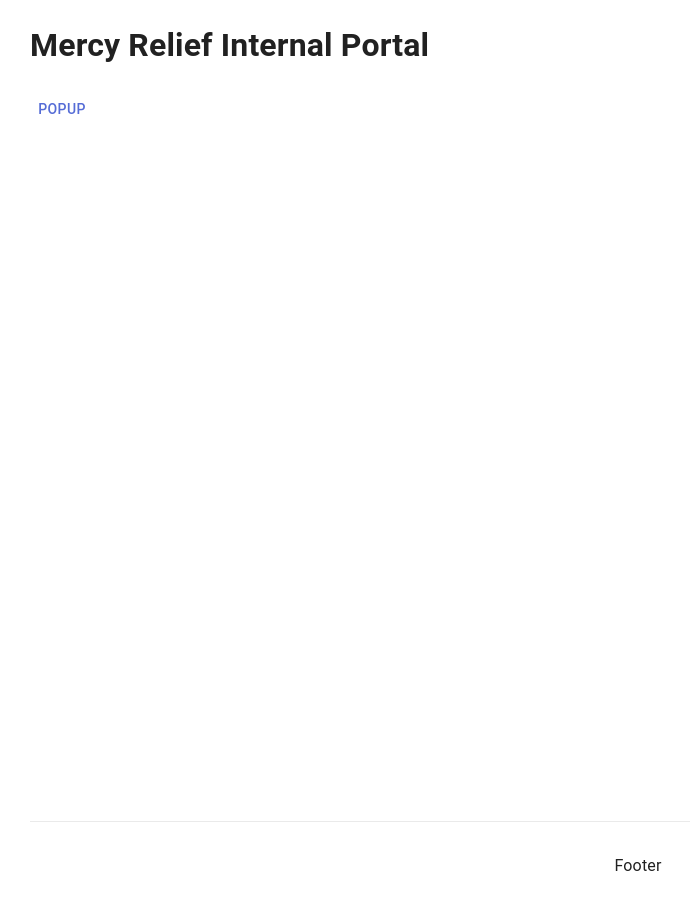
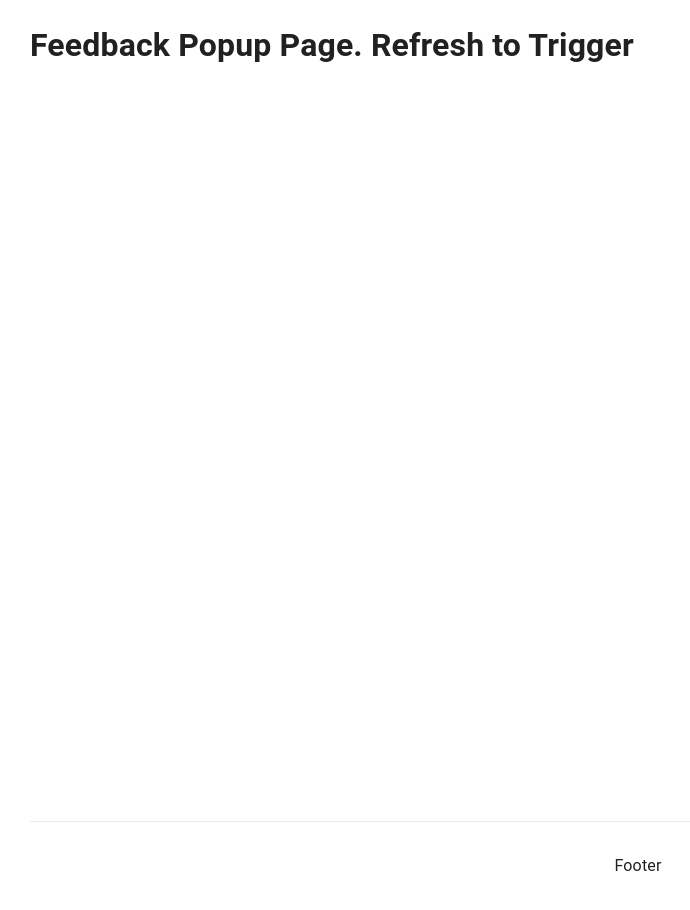
Before and after one commit to dsc-project-mr/mr-fe-internal, a Next.js app: page /fbp in a window 1280 px wide. Shown: the whole page, without its empty margins (2-692 px from the left). Built offline with nearby package versions, Linux system fonts and the light colour scheme.

Commit message:
Move props to Alert component

```diff
--- a/components/FeedbackPopup/index.tsx
+++ b/components/FeedbackPopup/index.tsx
@@ -51,8 +51,8 @@ const FeedbackPopup = (props: FeedbackPopupProps) => {
           severity={props.severity}
           sx={{
             minWidth: '250px',
-            ...props,
           }}
+          {...props}
         >
           <AlertTitle>{props.title}</AlertTitle>
           {props.desc}
--- a/pages/fbp.tsx
+++ b/pages/fbp.tsx
@@ -1,21 +1,20 @@
-import { Button } from '@mui/material'
 import FeedbackPopup from 'components/FeedbackPopup'
 import type { NextPage } from 'next'
-import { useState } from 'react'
+import useSWR from 'swr'
 
 const FeedbackPopupPage: NextPage = () => {
-  const [open, setOpen] = useState(false)
+  // eslint-disable-next-line no-unused-vars
+  const { data, isValidating, error = true } = useSWR('/getData')
 
   return (
     <div>
       <FeedbackPopup
-        isOpen={open}
+        isOpen={error}
         title="Title"
         desc="Description of Information"
-        severity="info"
+        severity="success"
       />
-      <h1>Mercy Relief Internal Portal</h1>
-      <Button onClick={() => setOpen(!open)}>Popup</Button>
+      <h1>Feedback Popup Page. Refresh to Trigger</h1>
     </div>
   )
 }
```
